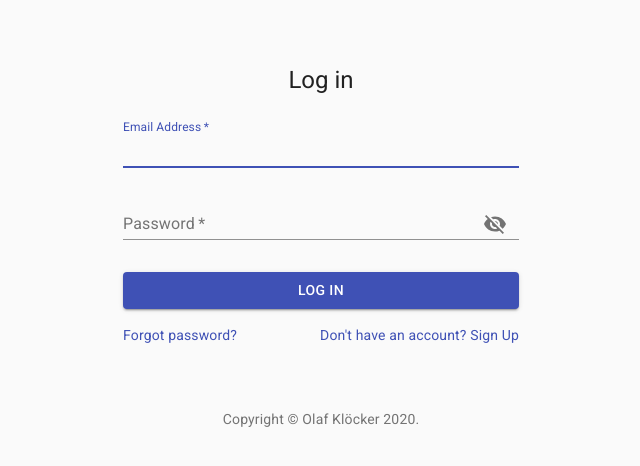
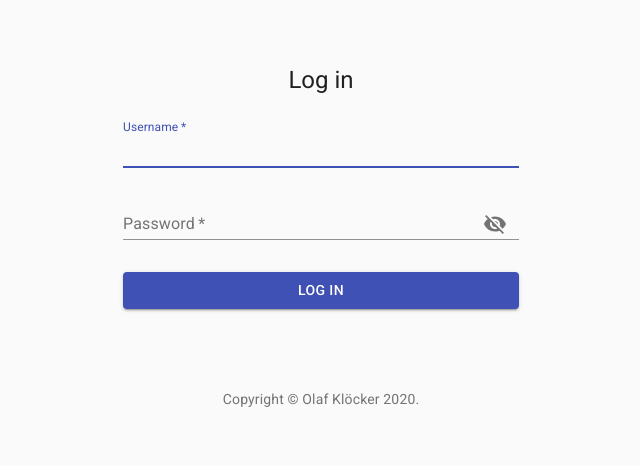
Before and after one commit to okloecker/timemanagement-react, a React (Create React App) app: page / in a window 1280 px wide. Shown: the top 466 px of the page, without its empty margins (319-959 px from the left). Built offline with nearby package versions, Linux system fonts and the light colour scheme; the HTML template or start-up script is replaced by a standard one.

Commit message:
feat: [Login] add formik for form validation and submitting

```diff
--- a/src/Login.js
+++ b/src/Login.js
@@ -2,19 +2,24 @@ import React from "react";
 
 import clsx from "clsx";
 
-import Box from "@material-ui/core/Box";
-import Button from "@material-ui/core/Button";
-import Container from "@material-ui/core/Container";
-import CssBaseline from "@material-ui/core/CssBaseline";
-import IconButton from "@material-ui/core/IconButton";
-import Grid from "@material-ui/core/Grid";
-import InputAdornment from "@material-ui/core/InputAdornment";
-import Link from "@material-ui/core/Link";
-import TextField from "@material-ui/core/TextField";
-import Typography from "@material-ui/core/Typography";
+import Alert from "@material-ui/lab/Alert";
+import {
+  Box,
+  Button,
+  Container,
+  CssBaseline,
+  IconButton,
+  InputAdornment,
+  LinearProgress,
+  Link,
+  TextField,
+  Typography
+} from "@material-ui/core";
+// import Grid from "@material-ui/core/Grid";
 import Visibility from "@material-ui/icons/Visibility";
 import VisibilityOff from "@material-ui/icons/VisibilityOff";
 import { makeStyles } from "@material-ui/core/styles";
+import { Formik } from "formik";
 
 function Copyright() {
   return (
@@ -51,48 +56,98 @@ const useStyles = makeStyles(theme => ({
 
 const Login = props => {
   const classes = useStyles();
-  const [values, setValues] = React.useState({
-    email: "",
-    password: "",
-    showPassword: false
-  });
-
-  const handleChange = prop => event => {
-    setValues({ ...values, [prop]: event.target.value });
-  };
+  const [isShowPassword, setShowPassword] = React.useState(false);
 
   const handleClickShowPassword = () => {
-    setValues({ ...values, showPassword: !values.showPassword });
+    setShowPassword(prevIsShowPassword => !isShowPassword);
   };
 
   const handleMouseDownPassword = event => {
     event.preventDefault();
   };
 
-  const handleSubmit = event => {
-    event.preventDefault();
-    console.log(event.target.email.value);
+  return (
+    <div className={clsx(classes.form)}>
+      <Formik
+        initialValues={{ username: "", password: "" }}
+        validate={values => {
+          const errors = {};
+          if (!values.username) {
+            errors.username = "Required";
+          } else if (
+            values.username.length < 1 ||
+            values.username.length > 16
+          ) {
+            errors.username = "Username must be between 1 and 16 characters.";
           }
+          if (!values.password) {
+            errors.password = "Required";
+          } else if (
+            values.password.length < 8 ||
+            values.password.length > 78
+          ) {
+            errors.password =
+              "Password length must be between 8 and 78 characters.";
+          }
+          return errors;
+        }}
+        onSubmit={async (
+          values,
+          { setSubmitting, setFieldError, setStatus }
+        ) => {
+          const res = await fetch("/app/login", {
+            method: "POST",
+            headers: {
+              "Content-Type": "application/json"
+            },
+            body: JSON.stringify({
+              username: values.username,
+              password: values.password
+            })
+          });
 
-  return (
+          if (
+            (res.headers.get("content-type") || {}).includes("application/json")
+          ) {
+            const resjson = await res.json();
+            if (resjson.error && resjson.error.message) {
+              setFieldError("username", resjson.error.message);
+              setFieldError("password", resjson.error.message);
+            } else if ((resjson.success || {}).message) {
+              setStatus({ loginSuccessMessage: resjson.success.message });
+            }
+          }
+        }}
+      >
+        {({
+          values,
+          errors,
+          status,
+          handleChange,
+          handleSubmit,
+          isSubmitting
+        }) => (
           <Container component="main" maxWidth="xs">
             <CssBaseline />
             <div className={classes.paper}>
               <Typography component="h1" variant="h5">
                 Log in
               </Typography>
-        <form className={clsx(classes.form)} noValidate onSubmit={handleSubmit}>
+              <form className={clsx(classes.form)} onSubmit={handleSubmit}>
+                {(status || {}).generalError && <p>{status.generalError}</p>}
                 <TextField
                   margin="normal"
                   required
                   fullWidth
-            id="email"
-            value={values.email}
-            label="Email Address"
-            name="email"
-            autoComplete="email"
+                  id="username"
+                  value={values.username}
+                  label="Username"
+                  name="username"
+                  autoComplete="username"
                   autoFocus
-            onChange={handleChange("email")}
+                  onChange={handleChange}
+                  error={!!errors.username}
+                  helperText={errors.username}
                 />
                 <TextField
                   margin="normal"
@@ -100,11 +155,13 @@ const Login = props => {
                   fullWidth
                   name="password"
                   label="Password"
-            type={values.showPassword ? "text" : "password"}
+                  type={isShowPassword ? "text" : "password"}
                   id="password"
                   autoComplete="current-password"
                   value={values.password}
-            onChange={handleChange("password")}
+                  onChange={handleChange}
+                  error={!!errors.password}
+                  helperText={errors.password}
                   inputProps={{ id: "password" }}
                   InputProps={{
                     endAdornment: (
@@ -114,7 +171,7 @@ const Login = props => {
                           onClick={handleClickShowPassword}
                           onMouseDown={handleMouseDownPassword}
                         >
-                    {values.showPassword ? <Visibility /> : <VisibilityOff />}
+                          {isShowPassword ? <Visibility /> : <VisibilityOff />}
                         </IconButton>
                       </InputAdornment>
                     )
@@ -129,6 +186,13 @@ const Login = props => {
                 >
                   Log in
                 </Button>
+                {isSubmitting && <LinearProgress />}
+                {(status || {}).loginSuccessMessage && (
+                  <Alert severity="success">
+                    {(status || {}).loginSuccessMessage}
+                  </Alert>
+                )}
+                {/*
                 <Grid container>
                   <Grid item xs>
                     <Link href="#" variant="body2">
@@ -141,12 +205,16 @@ const Login = props => {
                     </Link>
                   </Grid>
                 </Grid>
+                */}
               </form>
             </div>
             <Box mt={8}>
               <Copyright />
             </Box>
           </Container>
+        )}
+      </Formik>
+    </div>
   );
 };
 
```
Lines whose indentation alone changed are shown as unchanged.
